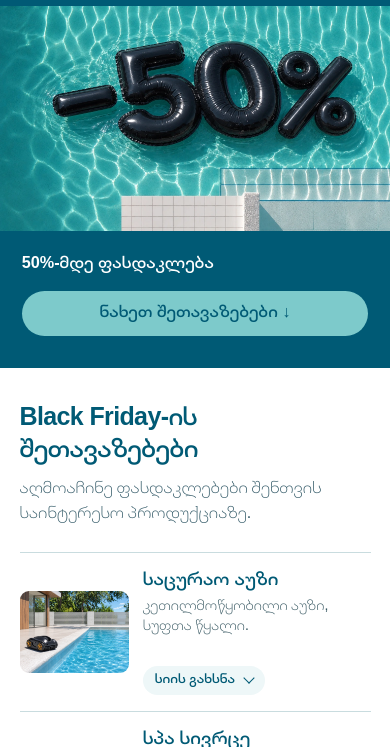
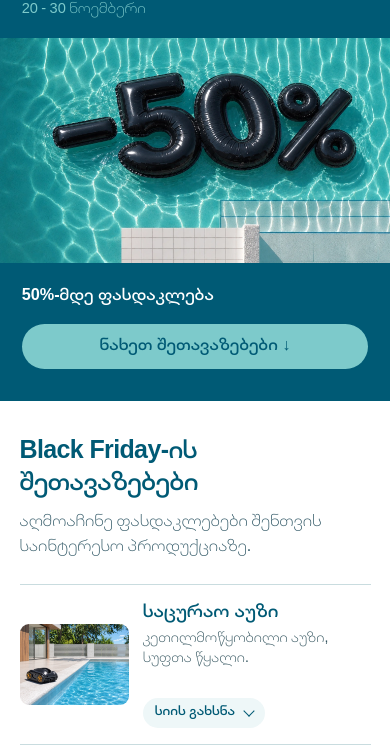
Before and after one commit to pirtskhalavaana-rgb/aqualine, a website: page index.html in a window 390 px wide. Shown: the part 249-996 px from the top of the page. Drawn offline with Linux system fonts and the light colour scheme; no server answers.

Commit message:
Add 20 - 30 November campaign dates; preserve tracking and layout

```diff
--- a/index.html
+++ b/index.html
@@ -6,13 +6,22 @@ j=d.createElement(s),dl=l!='dataLayer'?'&l='+l:'';j.async=true;j.src=
 'https://www.googletagmanager.com/gtm.js?id='+i+dl;f.parentNode.insertBefore(j,f);
 })(window,document,'script','dataLayer','GTM-M8QHGLJ4');</script>
 <!-- End Google Tag Manager -->
-<meta name="viewport" content="width=device-width,initial-scale=1"><meta name="theme-color" content="#ffffff"><title>Black Friday აკვალაინში • აუზები, სპა და წყლის ფილტრაცია</title><link rel="stylesheet" href="style.css?v=bf30"></head><body>
+<meta name="viewport" content="width=device-width,initial-scale=1"><meta name="theme-color" content="#ffffff"><title>Black Friday აკვალაინში • აუზები, სპა და წყლის ფილტრაცია</title><link rel="stylesheet" href="style.css?v=bf30"><style>
+/* Campaign dates: keep the existing subtitle typography and responsive layout. */
+.poster-copy .poster-date{margin-top:1.2vw;font:300 2.16vw/1.22 Mersad,Arial,sans-serif;text-transform:uppercase;color:#7DCACB;white-space:nowrap}
+@media(max-width:760px){
+ .campaign-poster{grid-template-areas:"headline" "subtitle" "event" "date" "photo" "action"}
+ .poster-event{margin-bottom:0!important}
+ .poster-copy .poster-date{grid-area:date;margin:2.4vw 5.56% 4.8vw;font-size:clamp(12.6px,3.744vw,25.2px);line-height:1.25}
+}
+</style></head><body>
 <noscript><iframe src="https://www.googletagmanager.com/ns.html?id=GTM-M8QHGLJ4" height="0" width="0" style="display:none;visibility:hidden"></iframe></noscript>
 <header><a href="./" aria-label="Aqualine"><img src="art/aqualine-outline.svg" alt="Aqualine Water Technologies"></a><nav><a href="#offers">შეთავაზებები</a><a href="#branches">ფილიალები</a></nav><a class="number" aria-label="დარეკვა: 032 205 50 10" href="tel:+995322055010"><svg width="22" height="22" viewBox="0 0 24 24" fill="currentColor" aria-hidden="true"><path d="M6.6 10.8a15 15 0 0 0 6.6 6.6l2.2-2.2c.3-.3.7-.4 1.1-.2 1.2.4 2.5.6 3.8.6.6 0 1 .4 1 1V20c0 .6-.4 1-1 1C10.7 21 3 13.3 3 3.7c0-.6.4-1 1-1h3.5c.6 0 1 .4 1 1 0 1.3.2 2.6.6 3.8.1.4 0 .8-.3 1.1z"/></svg><span><small>დარეკვა</small>032 205 50 10</span></a></header>
 <main><section class="bfkv" aria-label="Black Friday"><div class="campaign-poster"><div class="poster-copy">
 <h1>ინვესტიცია წყლის<br>ტექნოლოგიებში.</h1>
 <p class="poster-sub">წლის საუკეთესო <br>შეთავაზება</p>
 <p class="poster-event" lang="en"><span>B<span class="event-l">L</span>ACK</span> <span>FRIDAY</span></p>
+<p class="poster-date">20 - 30 ნოემბერი</p>
 <div class="bfbar"><span>50%-მდე ფასდაკლება</span><a href="#offers">ნახეთ შეთავაზებები ↓</a></div>
 </div><picture><source media="(max-width:760px)" srcset="art/campaign-pool-tile.webp"><img class="poster-pool" src="art/campaign-pool-full.webp" alt="აუზში მოტივტივე −50%"></picture></div></section>
 <section id="offers" aria-labelledby="offer-heading"><h2 id="offer-heading">Black Friday-ის შეთავაზებები</h2><p class="offer-intro">აღმოაჩინე ფასდაკლებები შენთვის საინტერესო პროდუქციაზე.</p>
```
